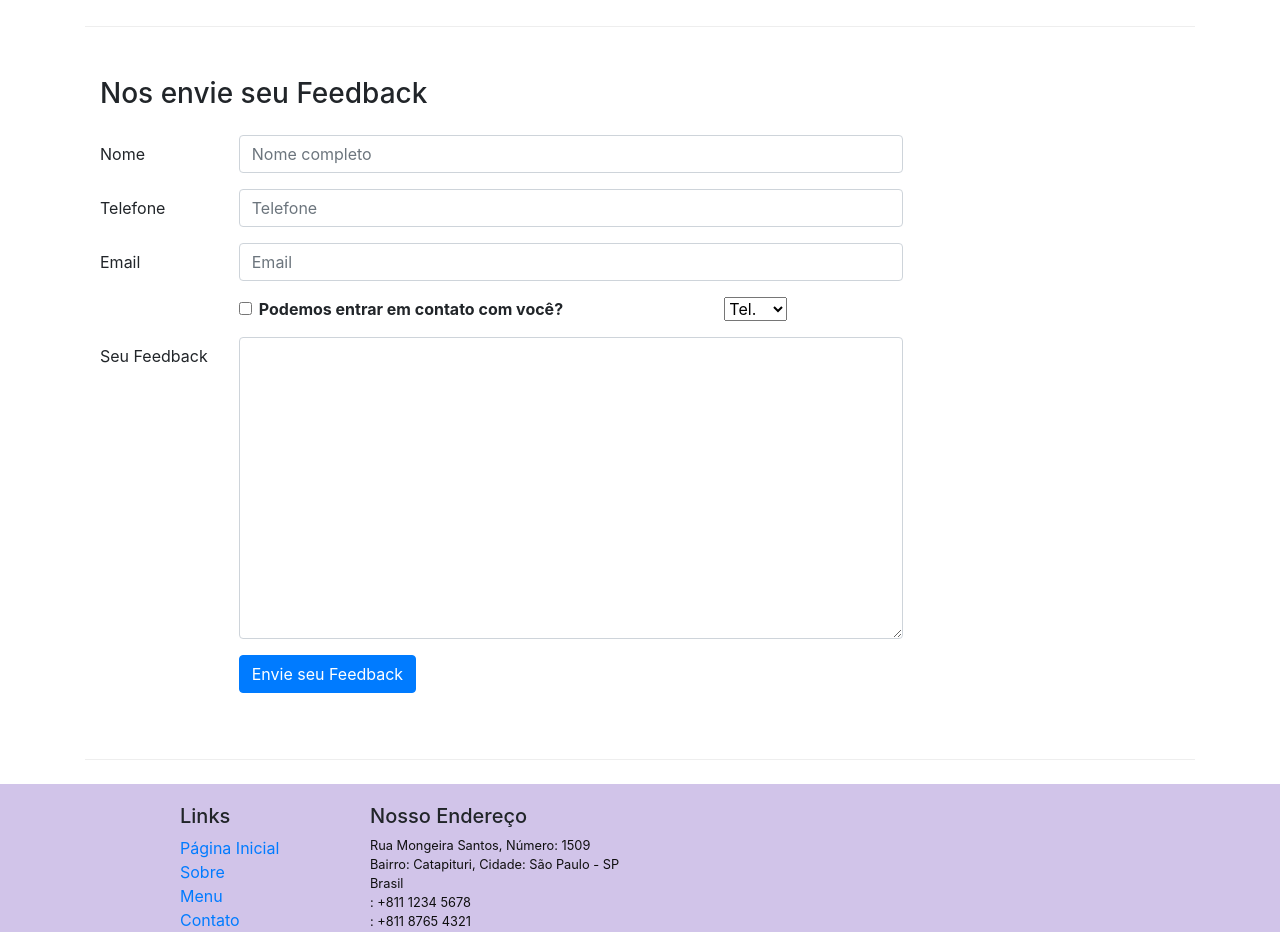
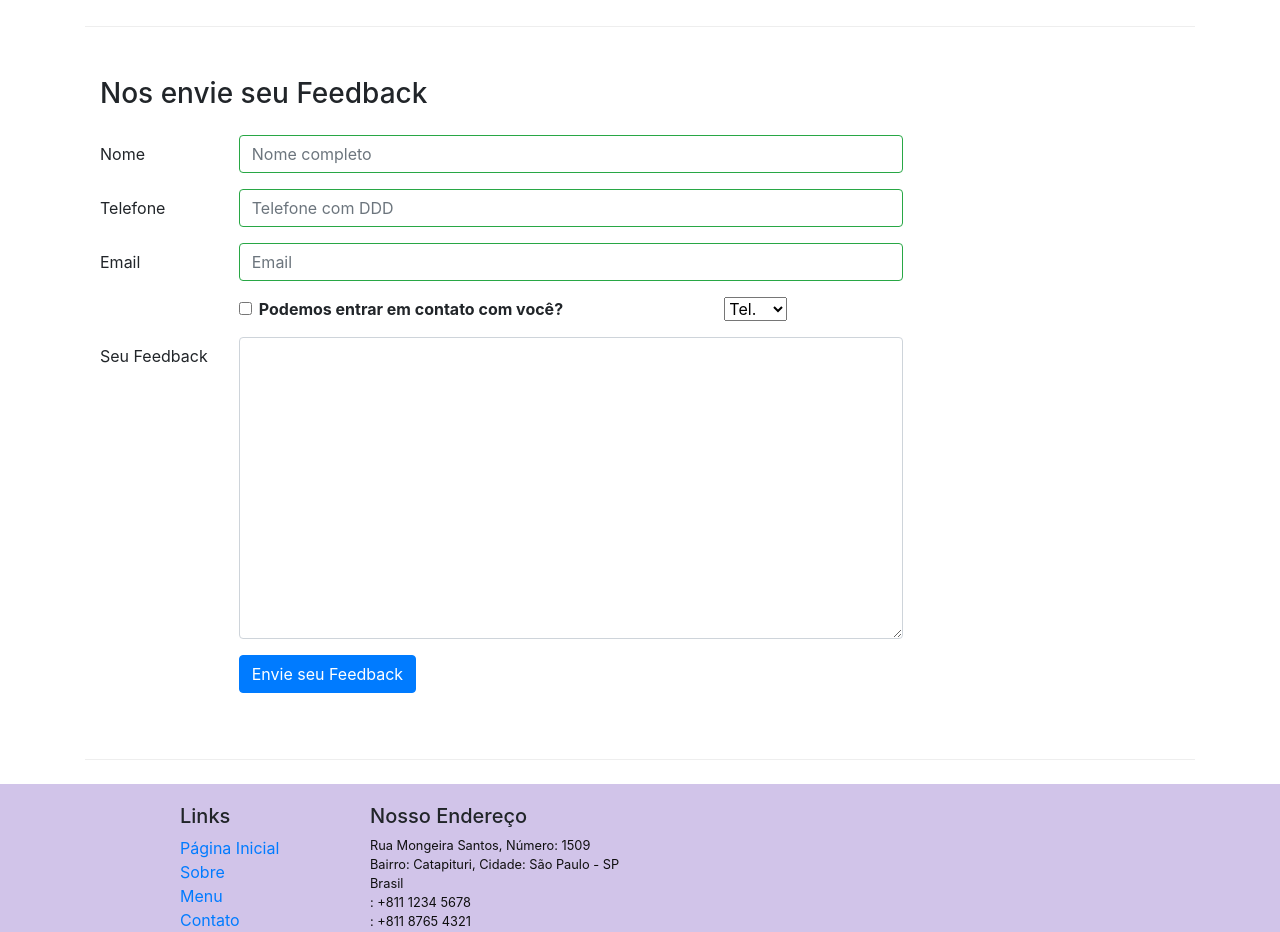
Before and after one commit to talesmilan/Site-de-Restaurando-feito-com-ReactJS-e-Redux, a React (Create React App) app: page /contactus in a window 1280 px wide. Shown: the part 820-1752 px from the top of the page. Built offline with nearby package versions, Linux system fonts and the light colour scheme; the HTML template or start-up script is replaced by a standard one.

Commit message:
Formularios Validação

```diff
--- a/src/components/ContactComponent.js
+++ b/src/components/ContactComponent.js
@@ -1,5 +1,5 @@
 import React, {Component} from 'react';
-import { Breadcrumb, BreadcrumbItem, Button, Form, FormGroup, Label, Input, Col } from 'reactstrap';
+import { Breadcrumb, BreadcrumbItem, Button, Form, FormGroup, Label, Input, Col, FormFeedback } from 'reactstrap';
 import { Link } from 'react-router-dom';
 
 class Contact extends Component {
@@ -13,11 +13,17 @@ class Contact extends Component {
             email: '',
             agree: false,
             contactType: 'Tel.',
-            message: ''
+            message: '',
+            touched: {
+                name: false,
+                telnum: false,
+                email: false
+            }
         }
 
         this.handleSubmit = this.handleSubmit.bind(this)
         this.handleInputChange = this.handleInputChange.bind(this)
+        this.handleBlur = this.handleBlur.bind(this)
 
     }
 
@@ -38,8 +44,52 @@ class Contact extends Component {
         event.preventDefault()
     }
 
+    handleBlur = (field) => (evt) => {
+        this.setState({
+            touched: { ...this.state.touched, [field]: true}
+        })
+    }
+
+    validate(name, telnum, email) {
+        const errors = {
+            name: '',
+            telnum: '',
+            email: ''
+        }
+
+        if (this.state.touched.name && name.length < 3) {
+            errors.name = "O nome deve ter 3 ou mais caracteres"
+        } else if (this.state.touched.name && name.length > 40) {
+            errors.name = "O nome deve ter 40 ou menos caracteres"
+        }
+
+        const reg = /^\d+$/;
+
+        if (this.state.touched.telnum && !reg.test(telnum)) {
+            errors.telnum = "O telefone deve conter apenas números"
+        }
+
+        if (this.state.touched.telnum && telnum.length < 10) {
+            errors.telnum = "O número de telefone deve ter 10 ou mais digitos"
+        } else if (this.state.touched.telnum && telnum.length > 12) {
+            errors.telnum = "O número de telefone deve ter 12 ou menos digitos"
+        }
+
+        if (this.state.touched.email && email.split('').filter(x => x === '@').length !== 1) {
+            errors.email = "O email deve conter um '@'"
+        }
+
+        if (this.state.touched.email && email.split('').filter(x => x === '.').length !== 1) {
+            errors.email = "O email deve conter um ponto"
+        }
+
+        return errors
+    }
 
     render() {
+
+        const errors = this.validate(this.state.name, this.state.telnum, this.state.email)
+
         return(
             <div className="container">
                     <div className="row">
@@ -86,19 +136,39 @@ class Contact extends Component {
                         <FormGroup row>
                             <Label htmlFor="name" md={2}>Nome</Label>
                             <Col md={10}>
-                                <Input type="text" id="name" name="name" placeholder="Nome completo" value={this.state.name} onChange={this.handleInputChange} />
+                                <Input type="text" id="name" name="name" placeholder="Nome completo"
+                                    value={this.state.name}
+                                    valid={errors.name === ''}
+                                    invalid={errors.name !== ''}
+                                    onChange={this.handleInputChange}
+                                    onBlur={this.handleBlur('name')} />
+                                <FormFeedback>{errors.name}</FormFeedback>
                             </Col>
                         </FormGroup>
                         <FormGroup row>
                             <Label htmlFor="telnum" md={2}>Telefone</Label>
                             <Col md={10}>
-                                <Input type="tel" id="telnum" name="telnum" placeholder="Telefone" value={this.state.telnum} onChange={this.handleInputChange} />
+                                <Input type="tel" id="telnum" name="telnum"
+                                    placeholder="Telefone com DDD"
+                                    value={this.state.telnum}
+                                    valid={errors.telnum === ''}
+                                    invalid={errors.telnum !== ''}
+                                    onChange={this.handleInputChange}
+                                    onBlur={this.handleBlur('telnum')} />
+                                <FormFeedback>{errors.telnum}</FormFeedback>
                             </Col>
                         </FormGroup>
                         <FormGroup row>
                             <Label htmlFor="telnum" md={2}>Email</Label>
                             <Col md={10}>
-                                <Input type="email" id="email" name="email" placeholder="Email" value={this.state.email} onChange={this.handleInputChange} />
+                                <Input type="email" id="email" name="email"
+                                    placeholder="Email"
+                                    value={this.state.email}
+                                    valid={errors.email === ''}
+                                    invalid={errors.email !== ''}
+                                    onChange={this.handleInputChange}
+                                    onBlur={this.handleBlur('email')} />
+                                <FormFeedback>{errors.email}</FormFeedback>
                             </Col>
                         </FormGroup>
                         <FormGroup row>
```
